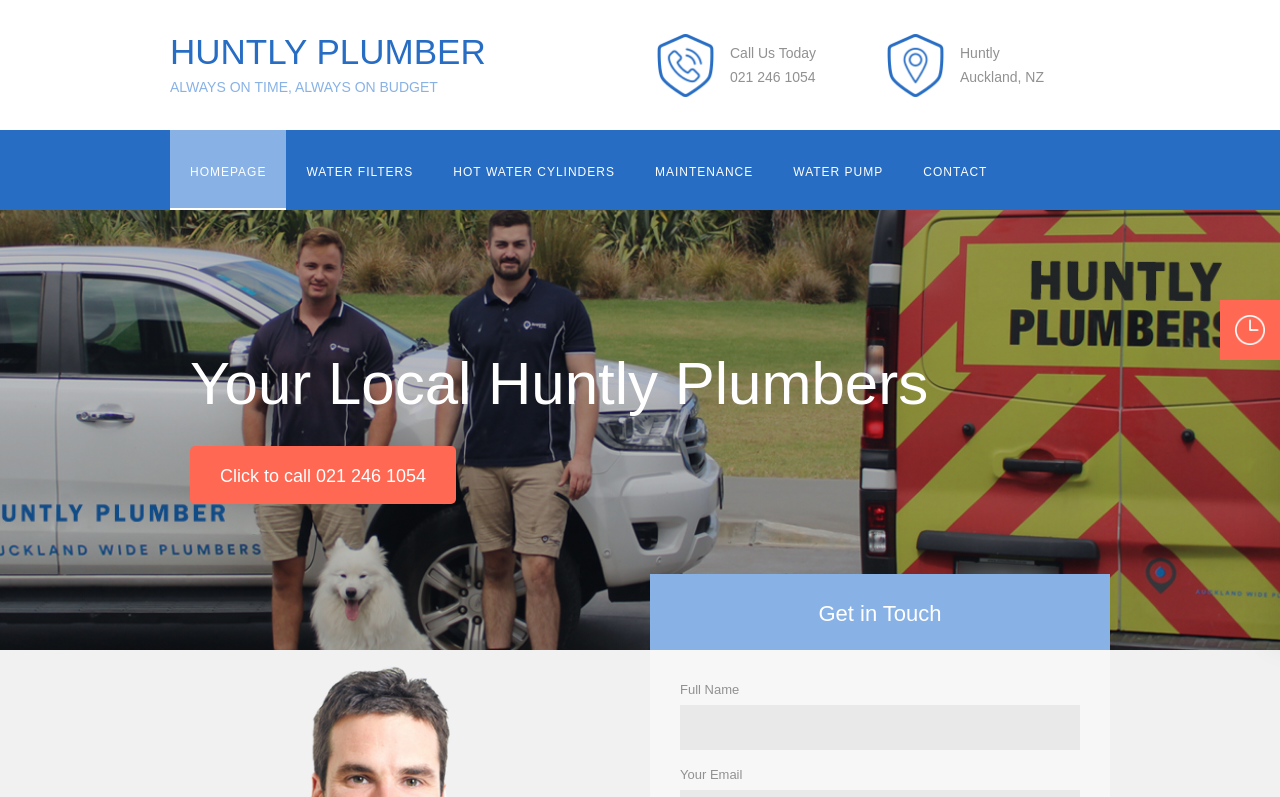
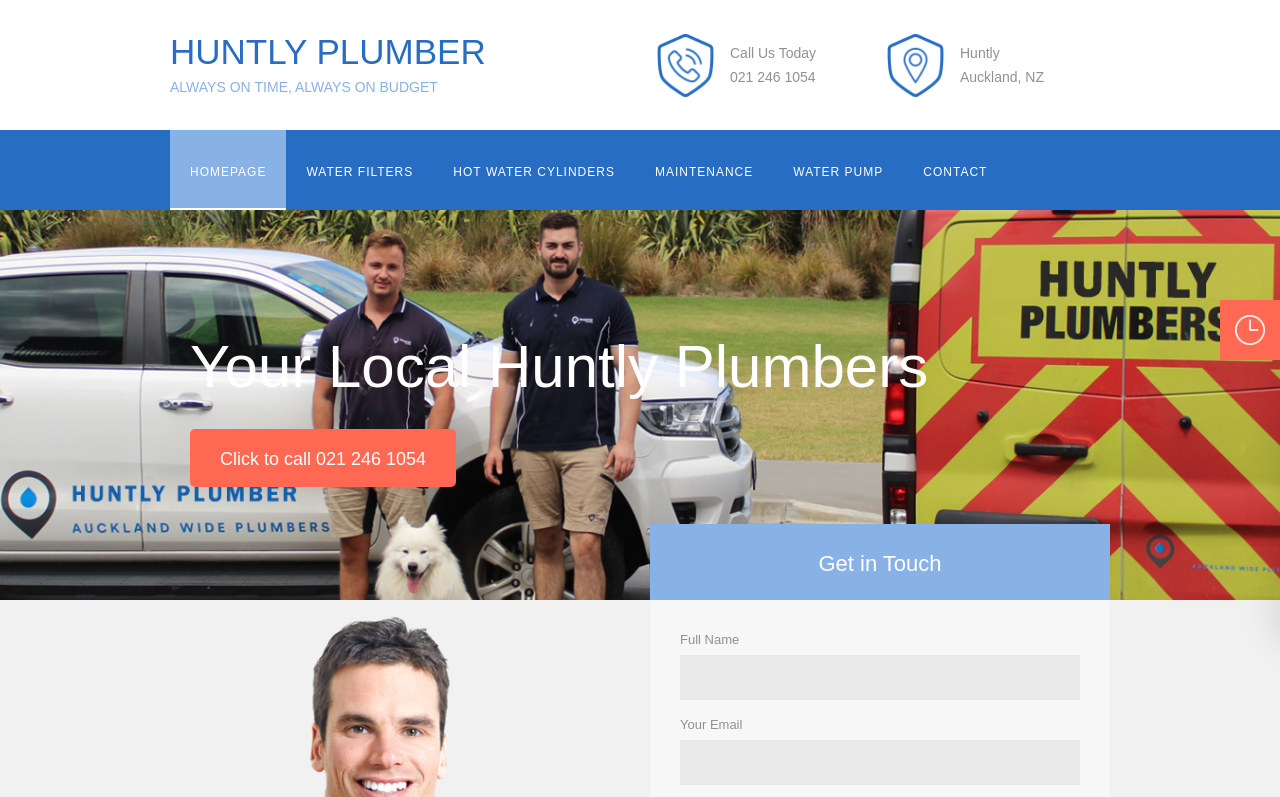
Before and after one commit to dinshogeorge/local-huntly, a plain HTML site: page index.html in a window 1280 px wide. Shown: the top 797 px of the page. Drawn offline with nearby package versions, Linux system fonts and the light colour scheme; a script that the page names is missing.

Commit message:
Add files via upload

```diff
--- a/css/mini-site.webflow.css
+++ b/css/mini-site.webflow.css
@@ -106,11 +106,11 @@
 .banner {
   position: relative;
   display: block;
-  height: 650px;
+  height: 600px;
   background-color: #2c2c2c;
-  background-image: -webkit-linear-gradient(270deg, rgba(14, 23, 36, .28), rgba(14, 23, 36, .28)), url('../images/huntly-plumbers.jpg');
-  background-image: linear-gradient(180deg, rgba(14, 23, 36, .28), rgba(14, 23, 36, .28)), url('../images/huntly-plumbers.jpg');
-  background-position: 0px 0px, 90% 0px;
+  background-image: -webkit-linear-gradient(270deg, rgba(252, 253, 255, 0), rgba(255, 255, 255, 0)), url('../images/huntly-plumbers.jpg');
+  background-image: linear-gradient(180deg, rgba(252, 253, 255, 0), rgba(255, 255, 255, 0)), url('../images/huntly-plumbers.jpg');
+  background-position: 0px 0px, 90% 20px;
   background-size: auto, cover;
   background-repeat: repeat, no-repeat;
   background-attachment: scroll;
@@ -1450,7 +1450,7 @@
 @media (max-width: 479px) {
   .banner {
     height: 500px;
-    background-position: 0px 0px, 45% 0px;
+    background-position: 0px 0px, 44% 0px;
   }
   .top-text.in-footer {
     margin-top: 25px;
```
